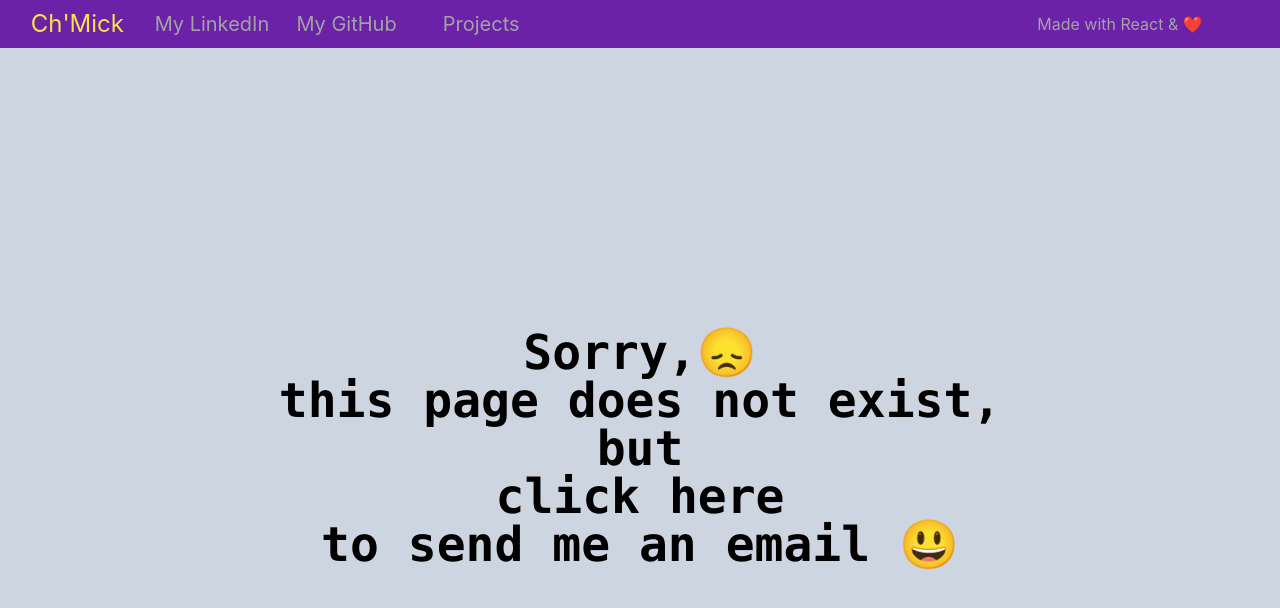
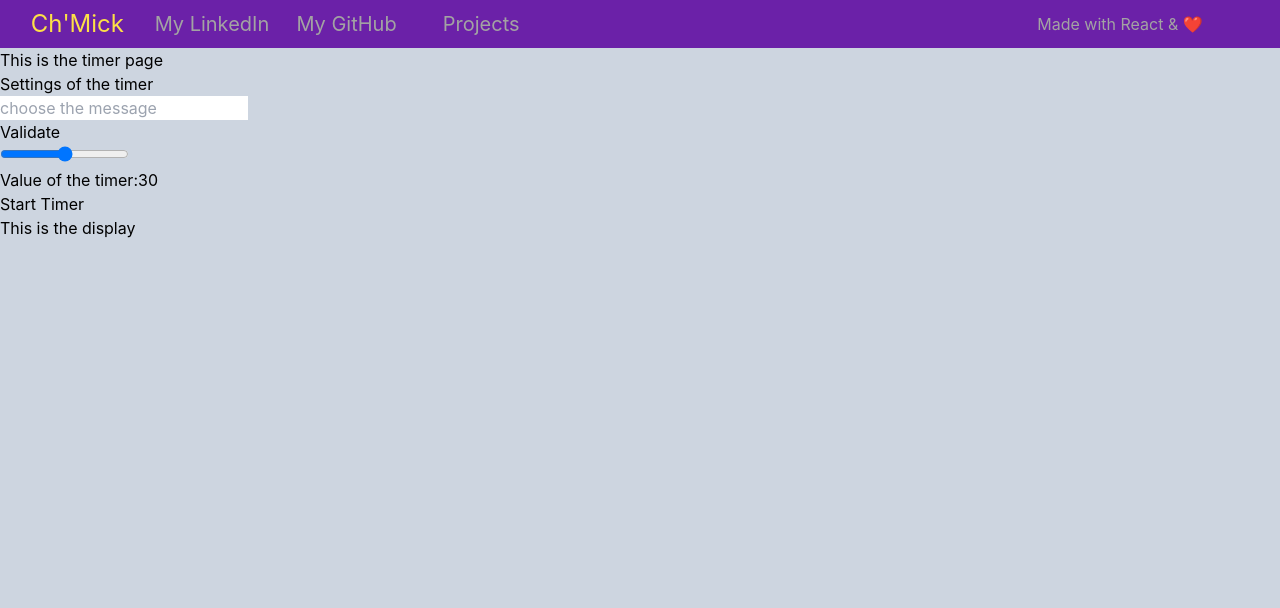
Before and after one commit to chmick15/CV, a React (Create React App) app: page /project/timer in a window 1280 px wide. Shown: the top 608 px of the page. Built offline with nearby package versions, Linux system fonts and the light colour scheme.

Commit message:
bases of the timer

```diff
--- a/src/App.js
+++ b/src/App.js
@@ -8,6 +8,7 @@ import Page404 from './pages/Page404';
 import { BrowserRouter, Routes, Route } from 'react-router-dom';
 import Navbar from './components/navbar/Navbar';
 import Projects from './pages/Projects';
+import Timer from './pages/Timer';
 
 function App() {
   return (
@@ -18,6 +19,7 @@ function App() {
         <Route path='projects' element={<Projects />} />
         <Route path='/project/movies' element={<Movies />} />
         <Route path='/project/MVP' element={<Mvp />} />
+        <Route path='/project/timer' element={<Timer />} />
         <Route path='*' element={<Page404 />} />
       </Routes>
     </BrowserRouter>
--- /dev/null
+++ b/src/components/projects/timer/display/Display.js
@@ -0,0 +1,12 @@
+import React from "react";
+
+const Display = () => {
+
+    return (
+        <div>
+            This is the display
+        </div>
+    )
+};
+
+export default Display;
--- /dev/null
+++ b/src/components/projects/timer/display/index.js
@@ -0,0 +1 @@
+export { default } from './Display'
--- /dev/null
+++ b/src/components/projects/timer/settings/Settings.js
@@ -0,0 +1,33 @@
+import React, { useState } from "react";
+
+const Settings = () => {
+    const [message, setMessage] = useState('')
+    const [value, setValue] = useState('30')
+
+    const startTimer = () => {
+        setInterval(() => console.log(value - 1), 1000)
+    }
+
+    return (
+        <div>
+            Settings of the timer
+            <div>
+                <input placeholder="choose the message" value={message} onChange={(e) => setMessage(e.target.value)} />
+            </div>
+            <div>
+                <button onClick={() => setMessage(message)}>Validate</button>
+            </div>
+            <div>
+                <input type={'range'} min={0} max={60} step={1} value={value} onChange={(e) => setValue(e.target.value)}></input>
+            </div>
+            <div>
+                <p>Value of the timer:{value}</p>
+            </div>
+            <div>
+                <button onClick={() => startTimer()}>Start Timer</button>
+            </div>
+        </div>
+    )
+}
+
+export default Settings;
--- /dev/null
+++ b/src/components/projects/timer/settings/index.js
@@ -0,0 +1 @@
+export { default } from './Settings'
--- a/src/pages/Projects.js
+++ b/src/pages/Projects.js
@@ -4,7 +4,7 @@ const Projects = () => {
 
     return (
         <div className='grid grid-cols-1 md:grid-cols-2 justify-self-center p-5'>
-            <div className="w-2/3 justify-self-center bg-slate-400 rounded-xl cursor-pointer hover:opacity-80 mb-5 md:mb-0 p-5">
+            <div className="w-2/3 justify-self-center bg-slate-400 rounded-xl cursor-pointer hover:opacity-70 mb-5 p-5">
                 <a href="/project/mvp" >
                     <img
                         src="coverVeazit.jpg"
@@ -21,7 +21,7 @@ const Projects = () => {
                     </div>
                 </a>
             </div>
-            <div className="w-2/3 justify-self-center bg-slate-400 rounded-xl cursor-pointer hover:opacity-80 p-5">
+            <div className="w-2/3 justify-self-center bg-slate-400 rounded-xl cursor-pointer hover:opacity-70 mb-5 p-5">
                 <a href="/project/movies">
                     <img
                         src="coverMovie.png"
@@ -38,6 +38,23 @@ const Projects = () => {
                     </div>
                 </a>
             </div>
+            <div className="w-2/3 justify-self-center bg-slate-400 rounded-xl cursor-pointer hover:opacity-70 p-5">
+                <a href="/project/timer">
+                    <img
+                        src="coverMovie.png"
+                        alt="Movie App"
+                        className="rounded-t-xl"
+                    />
+                    <div className="bg-white">
+                        <div className="text-center font-bold">
+                            <p>Timer App</p>
+                        </div>
+                        <div className="text-justify px-2">
+                            <p>Set the timer, work and receive an alert when the time is out</p>
+                        </div>
+                    </div>
+                </a>
+            </div>
         </div>
     )
 };
--- /dev/null
+++ b/src/pages/Timer.js
@@ -0,0 +1,16 @@
+import React from "react";
+import Display from '../components/projects/timer/display'
+import Settings from '../components/projects/timer/settings'
+
+const Timer = () => {
+
+    return (
+        <div>
+            <p>This is the timer page</p>
+            <Settings />
+            <Display />
+        </div>
+    )
+};
+
+export default Timer;
```
